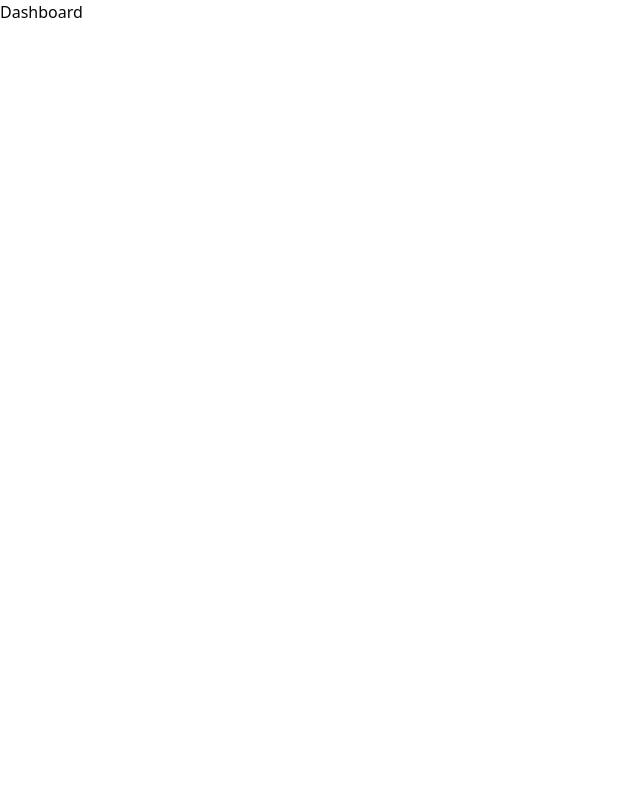
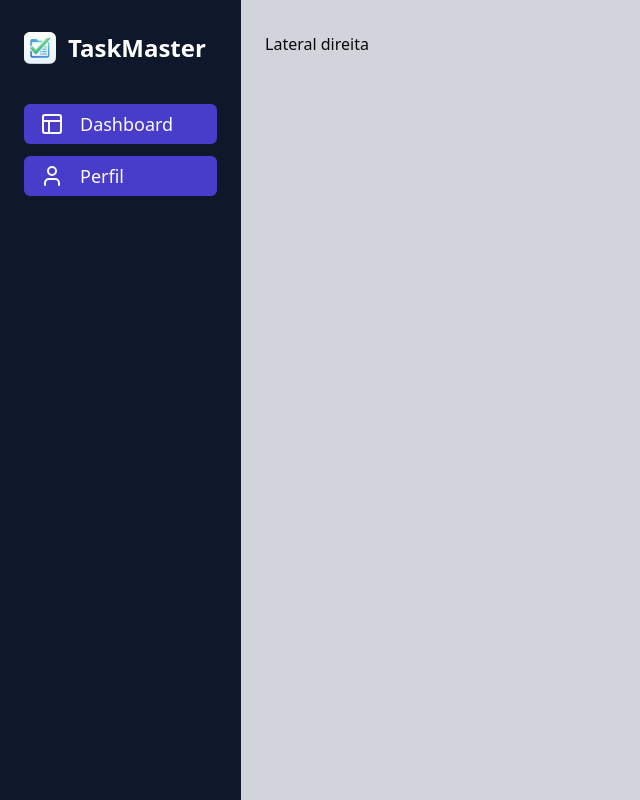
Before and after one commit to CristianoSFMothe/task-master, a Next.js app: page /dashboard in a window 1280 px wide. Shown: the whole page, without its empty margins (0-640 px from the left). Built offline with nearby package versions, Linux system fonts and the light colour scheme.

Commit message:
feat: create initial dashboard layout and sidebar structure

```diff
--- a/app/(protected)/dashboard/page.tsx
+++ b/app/(protected)/dashboard/page.tsx
@@ -1,7 +1,60 @@
-import React from "react";
+import { Layout, User } from "lucide-react";
+import Image from "next/image";
+
+import icon from "@/app/assets/task-manage-icon.svg";
+import { Button } from "@/components/ui/button";
+import { cn } from "@/lib/utils";
 
 function Dashboard() {
-  return <div>Dashboard</div>;
+  return (
+    <main className="flex min-h-screen w-full">
+      <aside className="flex w-72 flex-col bg-[#0F172A] px-6 py-8 text-white">
+        <div className="mb-10 flex items-center gap-3">
+          <Image
+            src={icon}
+            width={32}
+            height={32}
+            alt="TaskMaster Icon"
+            quality={100}
+            unoptimized // Ajuda com SVGs locais
+          />
+          <h1
+            className={cn(
+              "font-roboto font-bold",
+              "text-3xl text-white lg:text-2xl",
+            )}
+          >
+            TaskMaster
+          </h1>
+        </div>
+
+        <div className="flex flex-col gap-3">
+          <Button
+            className={cn(
+              "flex w-full items-center justify-start gap-2",
+              "bg-[#483DCA] text-lg hover:bg-[#483DCA]/90",
+            )}
+          >
+            <Layout className="mr-2" size={24} />
+            Dashboard
+          </Button>
+
+          <Button
+            className={cn(
+              "flex w-full items-center justify-start gap-2",
+              "bg-[#483DCA] text-lg hover:bg-[#483DCA]/90",
+            )}
+          >
+            <User className="mr-2" size={24} />
+            Perfil
+          </Button>
+        </div>
+      </aside>
+      <section className="h-full min-h-screen w-full bg-gray-300 px-6 py-8">
+        <h1>Lateral direita</h1>
+      </section>
+    </main>
+  );
 }
 
 export default Dashboard;
--- a/app/page.tsx
+++ b/app/page.tsx
@@ -1,7 +1,5 @@
+import Page from "./(auth)/login/page";
+
 export default function Home() {
-  return (
-    <div>
-      <h1>Home Page</h1>
-    </div>
-  );
+  return <Page />;
 }
--- a/components/ui/button.tsx
+++ b/components/ui/button.tsx
@@ -5,7 +5,7 @@ import { cva, type VariantProps } from "class-variance-authority"
 import { cn } from "@/lib/utils"
 
 const buttonVariants = cva(
-  "inline-flex items-center justify-center gap-2 whitespace-nowrap rounded-md text-sm font-medium ring-offset-background transition-colors focus-visible:outline-none focus-visible:ring-2 focus-visible:ring-ring focus-visible:ring-offset-2 disabled:pointer-events-none disabled:opacity-50 [&_svg]:pointer-events-none [&_svg]:size-4 [&_svg]:shrink-0",
+  "inline-flex items-center justify-center gap-2 whitespace-nowrap rounded-md text-sm font-medium ring-offset-background transition-colors focus-visible:outline-none focus-visible:ring-2 focus-visible:ring-ring focus-visible:ring-offset-2 disabled:pointer-events-none disabled:opacity-50 [&_svg]:pointer-events-none",
   {
     variants: {
       variant: {
```
